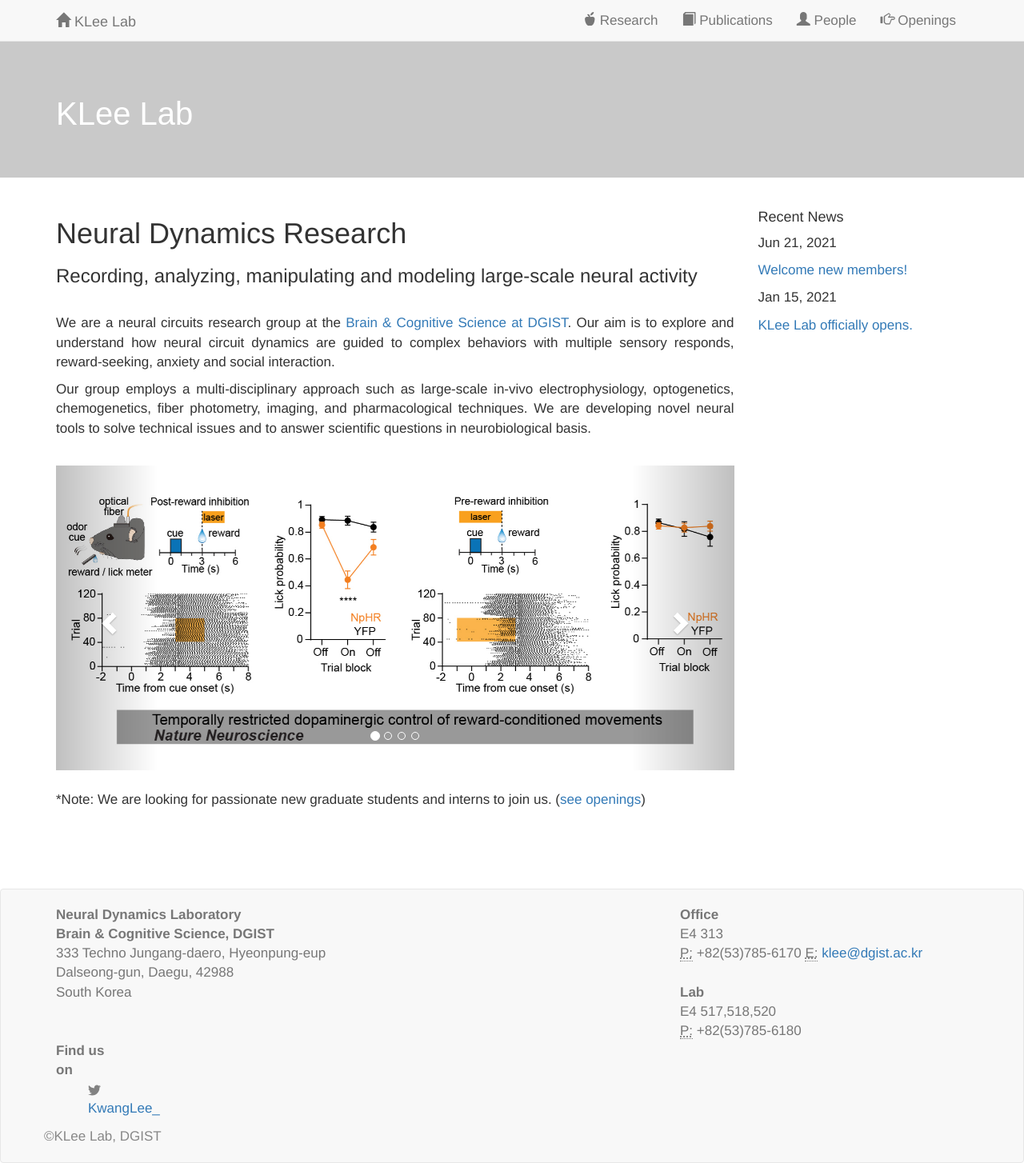
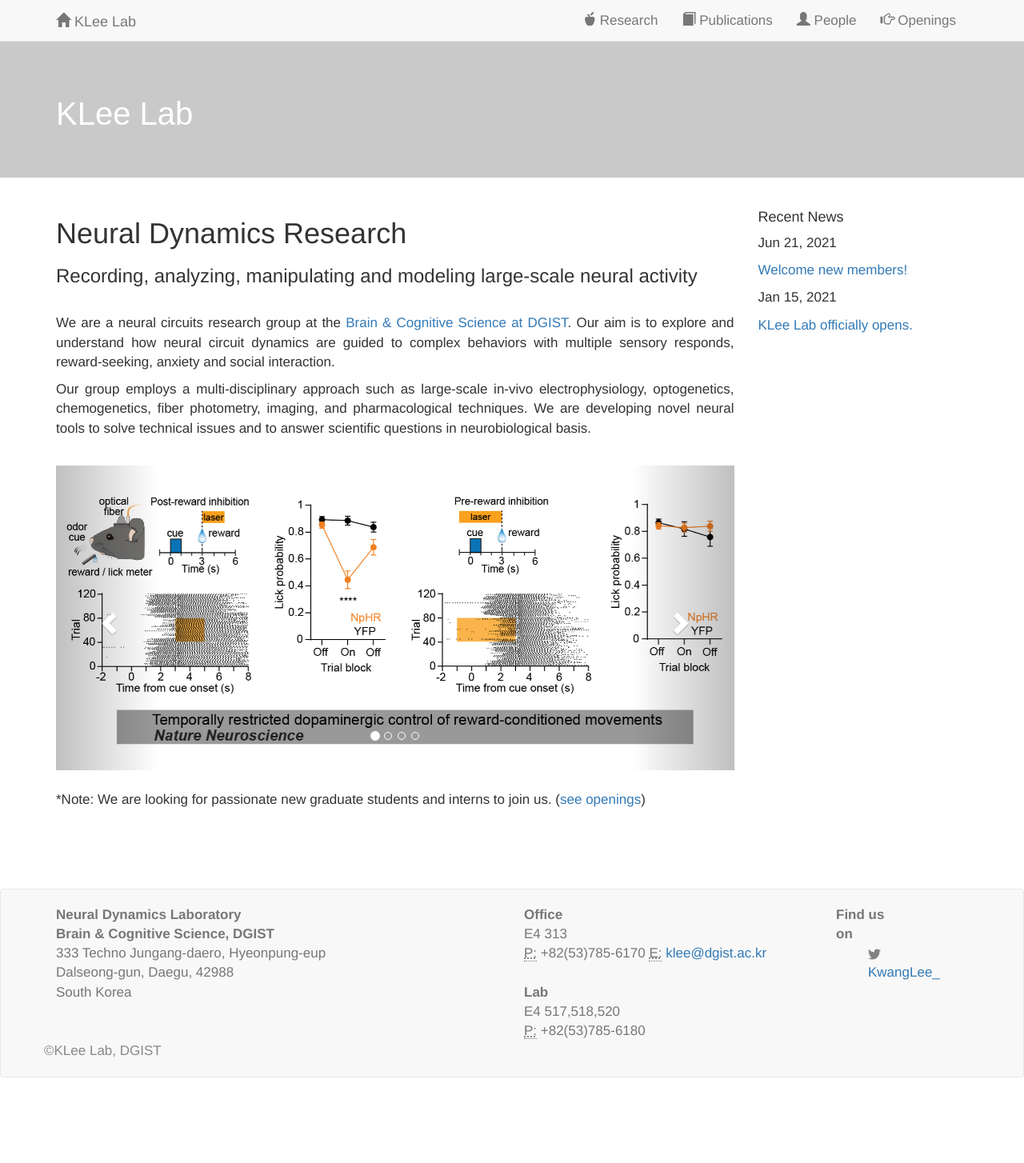
Before and after one commit to kleelab/kleelab.github.io, a Jekyll site: the page built from index.html, in a window 1280 px wide. Shown: the whole page at 80% size. Built offline with Jekyll 4.4.1, drawn with Linux system fonts in a browser that asks for light colours; nearby versions of some CDN libraries; a style sheet for code colours, icons or effects is not loaded; after the commit the page ends 1347 px from its top, so only the background shows below that.

Commit message:
Update footer.html

```diff
--- a/_includes/footer.html
+++ b/_includes/footer.html
@@ -4,7 +4,7 @@
 
         <div class="address">
             <div class="row">
-                <div class="col-md-8">
+                <div class="col-md-6">
                     <address>
                         <strong>Neural Dynamics Laboratory</strong><br>
                         <strong>Brain & Cognitive Science, DGIST</strong><br>
@@ -12,7 +12,7 @@
                         Dalseong-gun, Daegu, 42988<br />
                         South Korea<br /> <br>
                     </address>
-                 </col-md-8>
+                 </col-md-6>
                 </div>
                 <div class="col-md-4">
                     <strong>Office</strong><br>
```
